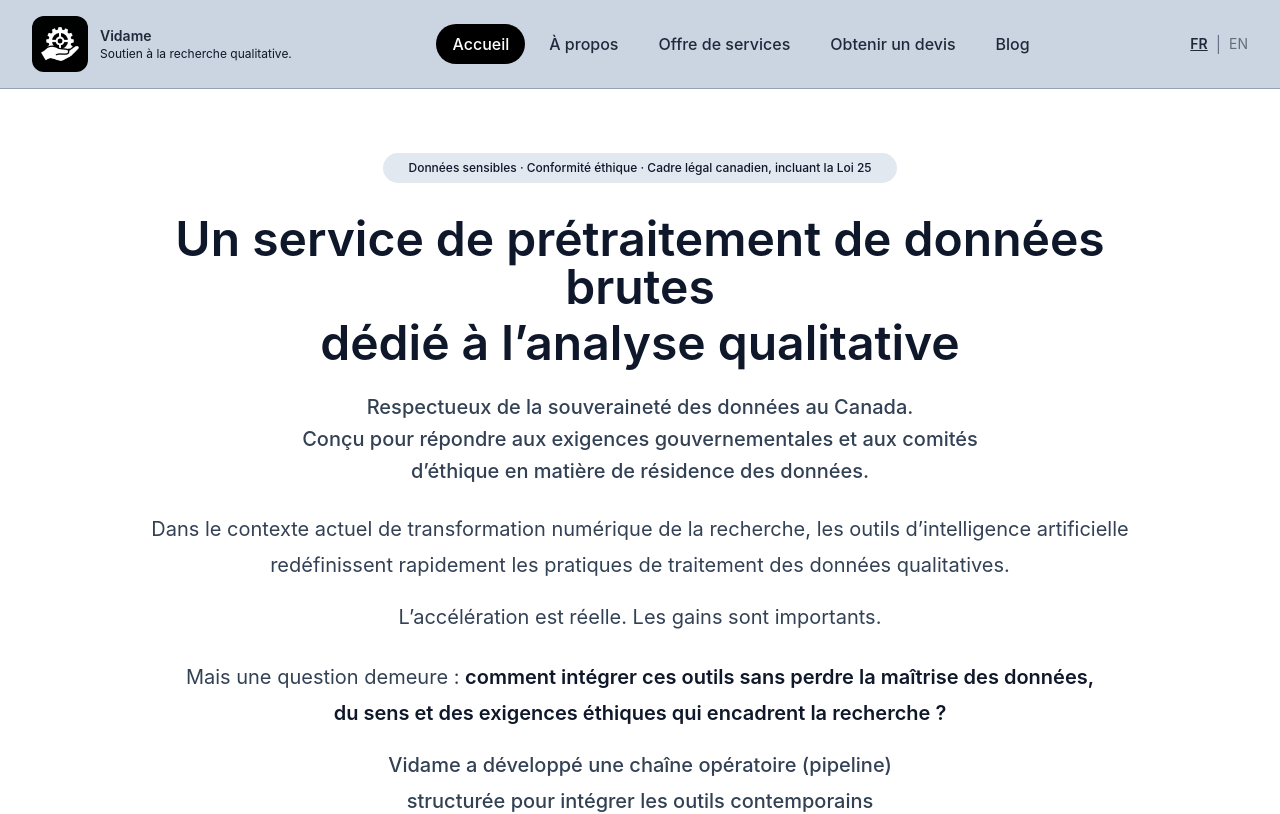
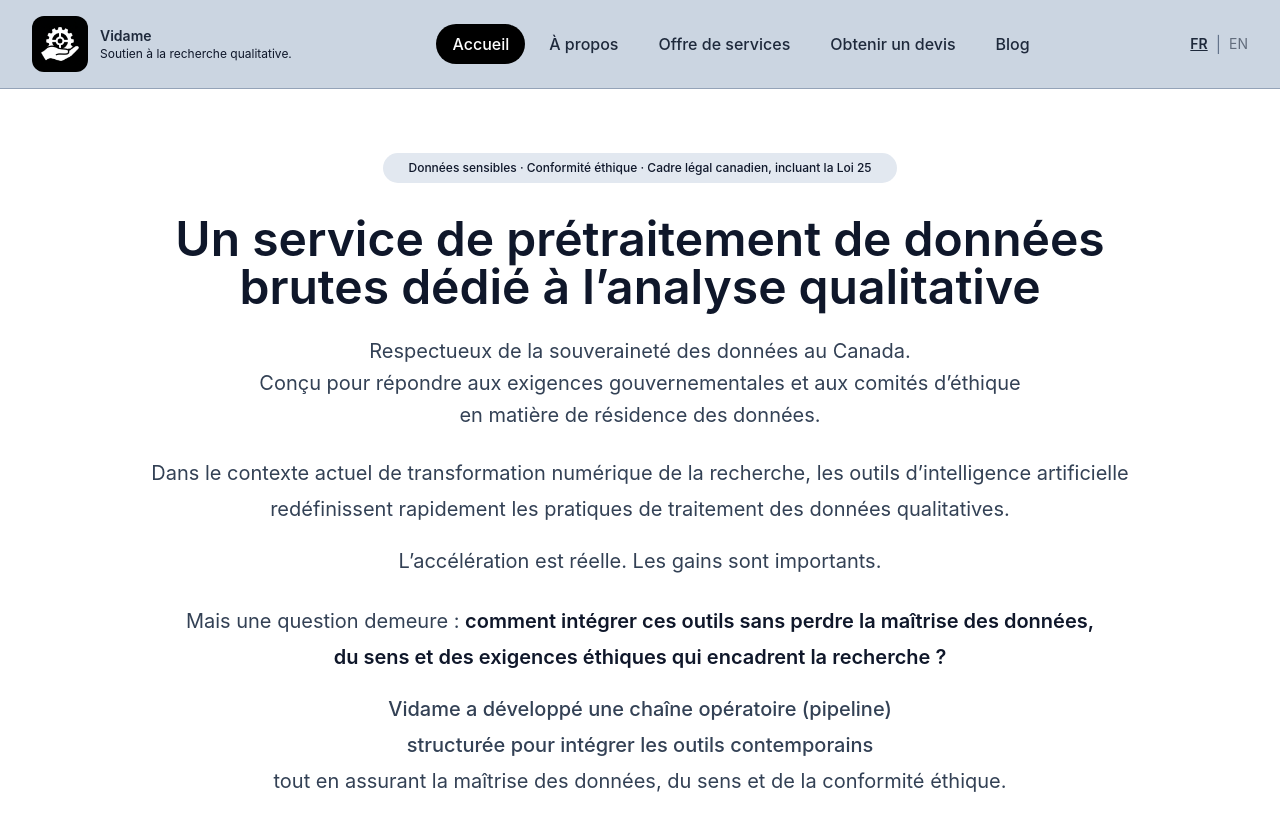
Before and after one commit to momopro21/vidame-recherche, a React (Vite) app: page / in a window 1280 px wide. Shown: the top 814 px of the page. Built offline with nearby package versions, Linux system fonts and the light colour scheme; the HTML template or start-up script is replaced by a standard one.

Commit message:
Update App.tsx

```diff
--- a/src/App.tsx
+++ b/src/App.tsx
@@ -506,10 +506,7 @@ function Accueil({setPage,lang,}: {setPage: (page: string) => void;lang: "fr" |
   {lang === "fr" ? (
     <>
       <span className="block">
-        Un service de prétraitement de données brutes
-      </span>
-      <span className="mt-2 block">
-        dédié à l’analyse qualitative
+        Un service de prétraitement de données brutes dédié à l’analyse qualitative
       </span>
     </>
   ) : (
@@ -523,7 +520,7 @@ function Accueil({setPage,lang,}: {setPage: (page: string) => void;lang: "fr" |
     </>
   )}
 </h1>
-      <h2 className="mt-4 text-left text-[18px] font-medium leading-7 text-slate-700 md:mx-auto md:max-w-3xl md:text-center md:text-[20px] md:leading-8">
+      <h2 className="mt-4 text-left text-[18px] font-large leading-7 text-slate-700 md:mx-auto md:max-w-3xl md:text-center md:text-[20px] md:leading-8">
       {lang === "fr" ? (
         <>
           Respectueux de la souveraineté des données au Canada.
```
